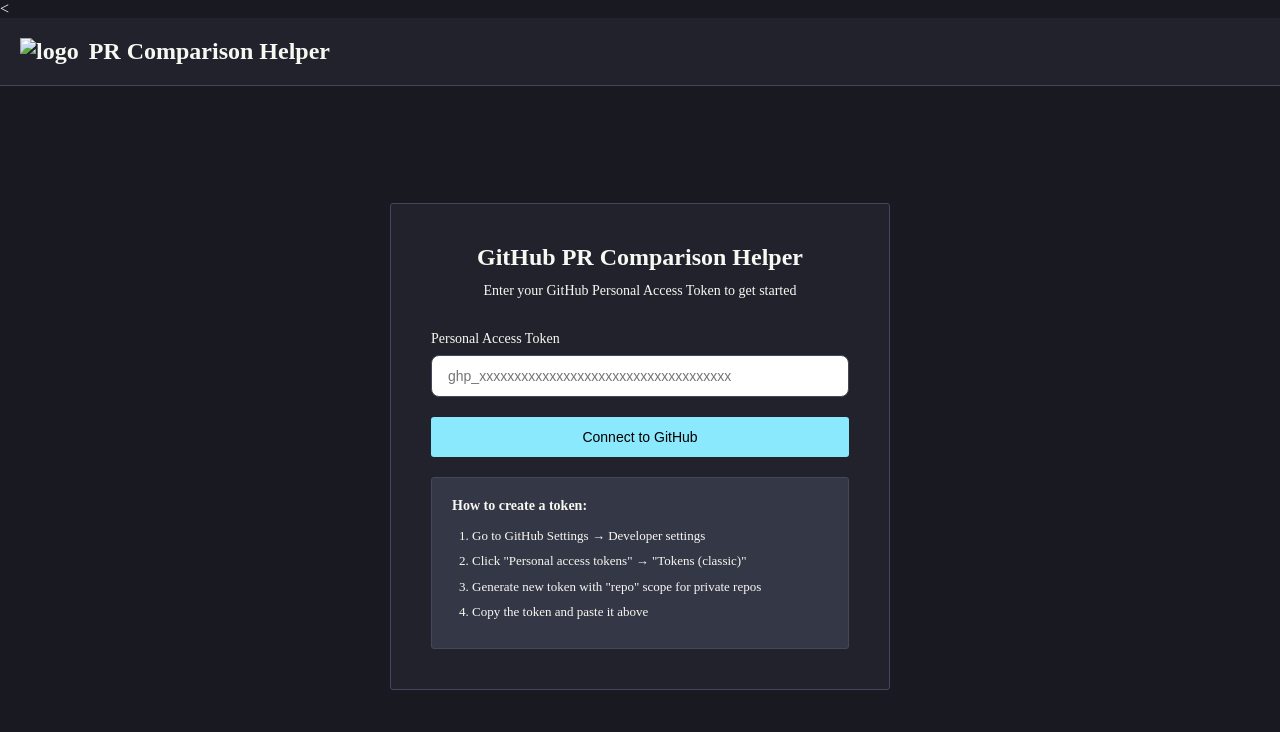
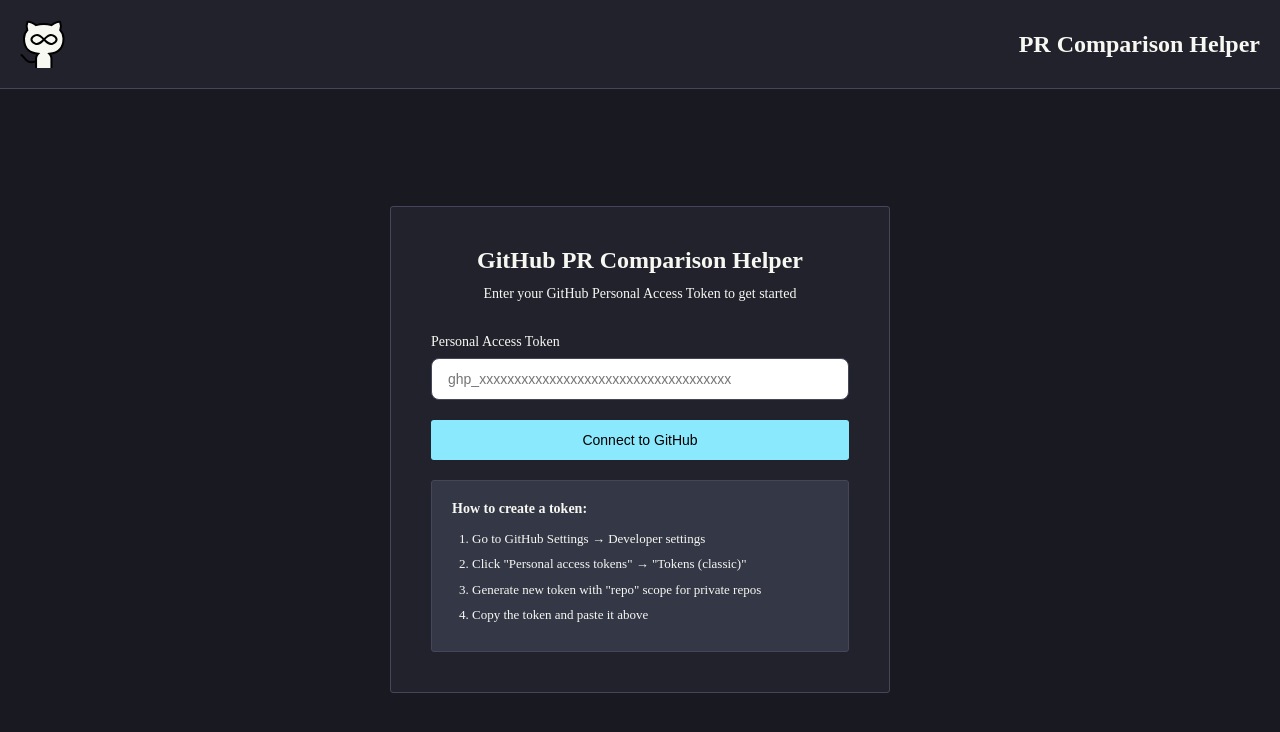
Before and after one commit to SlyBouhafs/ComparePR, a website: page public/index.html in a window 1280 px wide. Drawn offline with Linux system fonts and the light colour scheme; a web font is replaced by a local one.

Commit message:
Fix logo and favicon path

```diff
--- a/public/index.html
+++ b/public/index.html
@@ -6,14 +6,14 @@
     <meta name="viewport" content="width=device-width, initial-scale=1.0">
     <title>PR Comparison Helper</title>
     <link rel="stylesheet" href="styles.css">
-    <<link rel="icon" type="image/svg+xml" href="/assets/image.svg">
+    <link rel="icon" type="image/svg+xml" href="/assets/logo.svg">
 </head>
 
 <body>
     <div class="header">
         <div class="header-content">
+            <img src="/assets/logo.svg" alt="logo">
             <h1>
-                <img src="/assets/image.svg" alt="logo">
                 PR Comparison Helper
             </h1>
             <button id="disconnectBtn" class="hidden">Disconnect</button>
```
Also changed, not shown: assets/logo.svg (deleted), public/assets/logo.svg (added).
